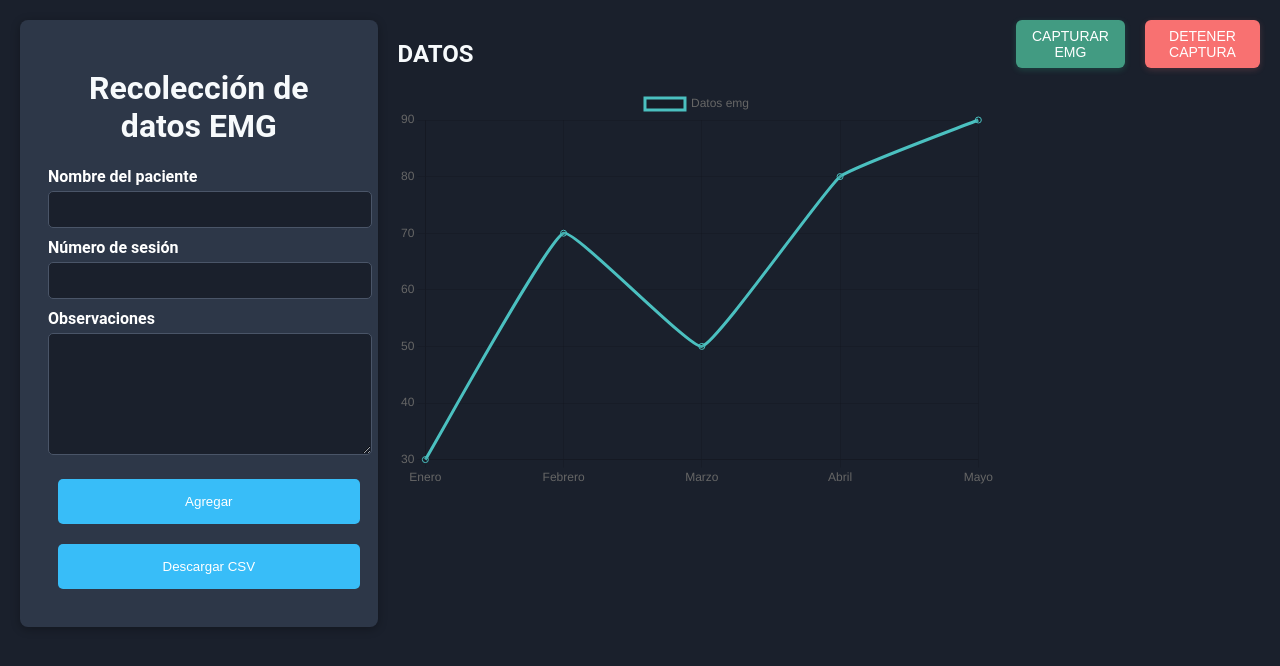
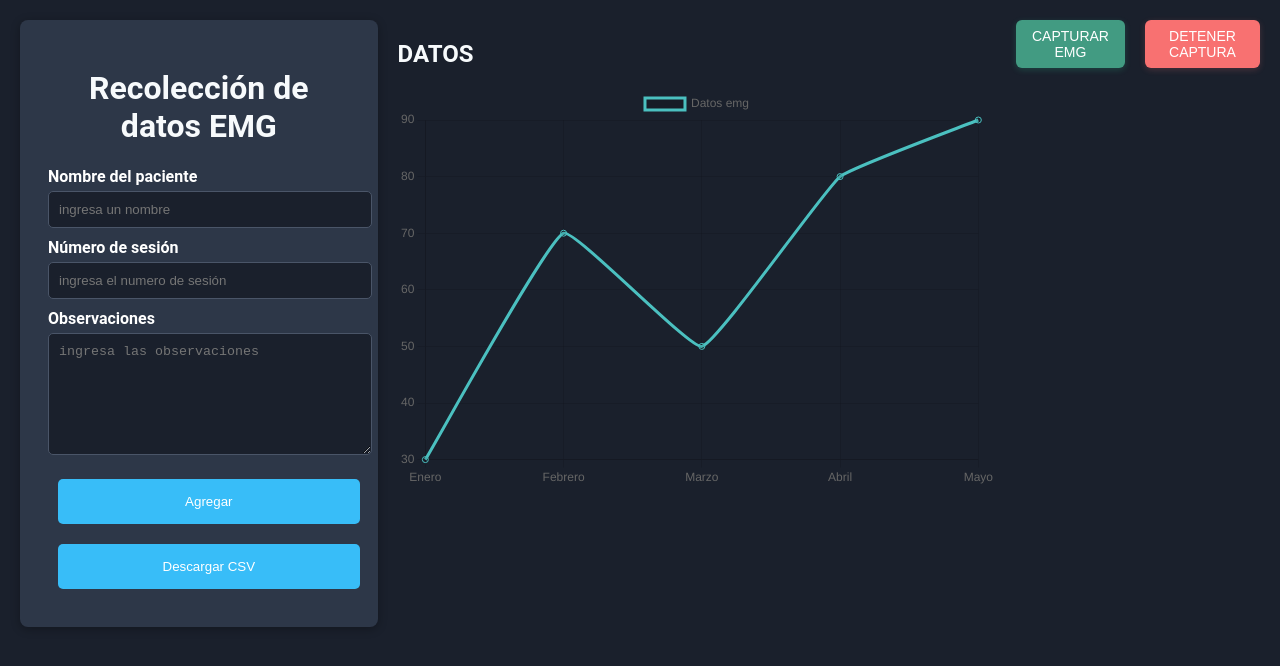
Before and after one commit to Kevin-K01/APP_RecDatosEMG, a React (Vite) app: page / in a window 1280 px wide. Shown: the top 666 px of the page. Built offline with nearby package versions, Linux system fonts and the light colour scheme.

Commit message:
se agregó comentarios en el form

```diff
--- a/src/assets/Componentes/DatosUser.jsx
+++ b/src/assets/Componentes/DatosUser.jsx
@@ -78,6 +78,7 @@ const DatosUser = () => {
         <label>Nombre del paciente</label>
         <input
           type="text"
+          placeholder="ingresa un nombre"
           name="nombre"
           value={formData.nombre}
           onChange={handleChange}
@@ -86,6 +87,7 @@ const DatosUser = () => {
         <input
           type="number"
           name="sesion"
+          placeholder="ingresa el numero de sesión"
           min="1"
           value={formData.sesion}
           onChange={handleChange}
@@ -94,6 +96,7 @@ const DatosUser = () => {
         <label>Observaciones</label>
         <textarea
           name="observaciones"
+          placeholder="ingresa las observaciones"
           value={formData.observaciones}
           onChange={handleChange}
         />
```
